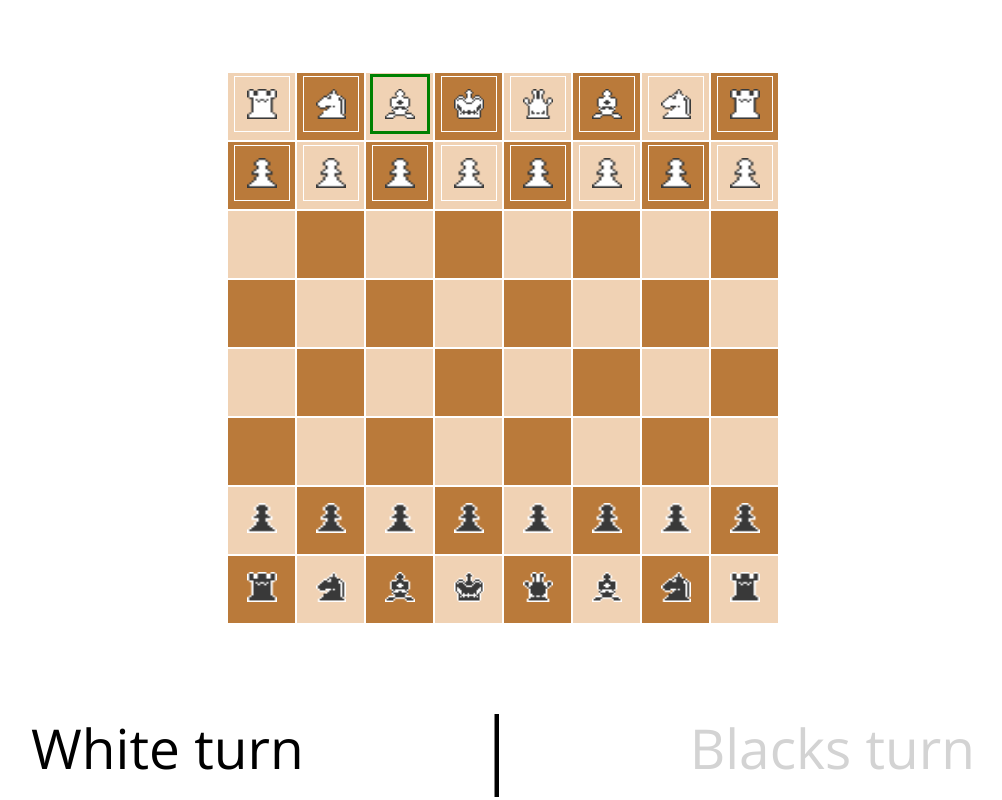
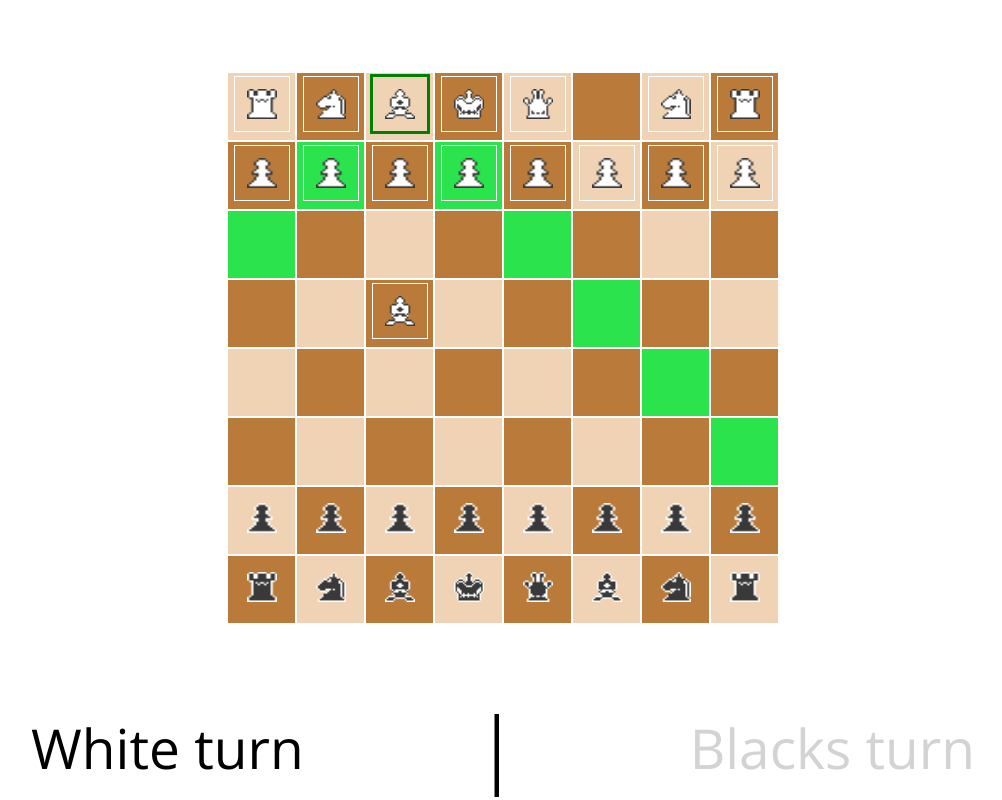
Before and after one commit to SafwanChowdhury/Chess-Project, a website: page Chess/index.html in a window 1280 px wide. Both pictures are taken after a click on the element 536 px from the left and 105 px from the top of the page. Shown: the whole page, without its empty margins (137-1139 px from the left). Drawn offline with nearby package versions, Linux system fonts and the light colour scheme.

Commit message:
bishop partially working, need to implement bounding

```diff
--- a/Chess/index.html
+++ b/Chess/index.html
@@ -22,7 +22,7 @@
       <td class="whiteSpace"><p class="wBishop" id="2"></p></td>
       <td class="blackSpace"><p class="wKing" id="3"></p></td>
       <td class="whiteSpace"><p class="wQueen" id="4"></p></td>
-      <td class="blackSpace"><p class="wBishop" id="5"></p></td>
+      <td class="blackSpace"></td>
       <td class="whiteSpace"><p class="wKnight" id="6"></p></td>
       <td class="blackSpace"><p class="wRook" id="7"></p></td>
     </tr>
@@ -49,7 +49,7 @@
     <tr>
       <td class="blackSpace"></td>
       <td class="whiteSpace"></td>
-      <td class="blackSpace"></td>
+      <td class="blackSpace"><p class="wBishop" id="5"></p></td>
       <td class="whiteSpace"></td>
       <td class="blackSpace"></td>
       <td class="whiteSpace"></td>
--- a/Chess/script.js
+++ b/Chess/script.js
@@ -1,10 +1,10 @@
 /*----------- Game State Data ----------*/
 
 const board = [
-    0, 1, 2, 3, 4, 5, 6, 7,
+    0, 1, 2, 3, 4, null, 6, 7,
     8, 9, 10, 11, 12, 13, 14, 15,
     null, null, null, null, null, null, null, null,
-    null, null, null, null, null, null, null, null,
+    null, null, 5, null, null, null, null, null,
     null, null, null, null, null, null, null, null,
     null, null, null, null, null, null, null, null,
     16, 17, 18, 19, 20, 21, 22, 23,
@@ -41,6 +41,7 @@ let selectedPiece = {
     row: 0,
     col: 0,
     class: '',
+    color: 0,
     moveTwo: false,
     isPawn: false,
     isRook: false,
@@ -105,6 +106,7 @@ function resetSelectedPieceProperties() {
     selectedPiece.row = 0;
     selectedPiece.col = 0;
     selectedPiece.class = "";
+    selectedPiece.color = 0;
     selectedPiece.moveTwo = false;
     selectedPiece.isPawn = false;
     selectedPiece.isRook = false;
@@ -137,6 +139,13 @@ function getSelectedPiece() {
     else if (right.includes(selectedPiece.indexOfBoardPiece)){
         selectedPiece.isRight = true;
     }
+    if (selectedPiece.pieceId < 16){
+        selectedPiece.color = 0
+    }
+    else{
+        selectedPiece.color = 1
+    }
+    console.log(selectedPiece)
     if (selectedPiece.isRook)
         rook();
     else if (selectedPiece.isKnight)
@@ -297,6 +306,71 @@ function knight(){
 }
 
 function bishop(){
+    let position = selectedPiece.indexOfBoardPiece
+    let possibleMoves = [];
+    let col = selectedPiece.col; // column of bishop
+    let row = selectedPiece.row; // row of bishop
+
+    // check diagonals going down and to the right
+    let i = position;
+    let counter = 0
+    while (i % 8 >= col && i < 64) { // check if the position is on the same diagonal
+        possibleMoves.push(counter * 9);
+        i += 9;
+        counter++
+    }
+
+    // check diagonals going down and to the left
+    i = position;
+    counter = 0
+    while (i % 8 <= col && i < 64) { // check if the position is on the same diagonal
+        possibleMoves.push(counter * 7);
+        i += 7;
+        counter++
+    }
+
+    // check diagonals going up and to the left
+    i = position;
+    counter = 0
+    while (i % 8 <= col && i >= 0) { // check if the position is on the same diagonal
+        possibleMoves.push(counter * -9);
+        i -= 9;
+        counter++
+    }
+
+    // check diagonals going down and to the right
+    i = position;
+    counter = 0
+    while (i % 8 >= col && i >= 0) { // check if the position is on the same diagonal
+        possibleMoves.push(counter * -7);
+        i -= 7;
+        counter++
+    }
+    console.log("possible moves " + possibleMoves)
+    // exclude current position from possible moves
+    console.log(possibleMoves.length)
+/*    for (let i = 0; i < possibleMoves.length; i++){
+        console.log("i " + i + " Val: " + possibleMoves[i])
+        if (possibleMoves[i] + position === position) {
+            //console.log("splice " + possibleMoves[i])
+            possibleMoves.splice(i, 1);
+        }
+    }*/
+
+    for (let i = 0; i < possibleMoves.length; i++){
+        if (possibleMoves[i] > 0 || possibleMoves[i] < 0){
+            selectedPiece.moves.push(possibleMoves[i])
+        }
+    }
+/*    console.log("possible moves " + possibleMoves)
+
+    selectedPiece.moves = possibleMoves
+    selectedPiece.moves.sort( function( a , b){
+        if(a > b) return 1;
+        if(a < b) return -1;
+        return 0;
+    });*/
+    console.log(selectedPiece.moves)
     givePieceBorder();
 }
 
@@ -324,9 +398,8 @@ function givePieceBorder() {
 // gives the cells on the board a 'click' bassed on the possible moves
 function giveCellsClick() {
     for (let i = 0; i < selectedPiece.moves.length; i++){
-        // console.log(selectedPiece.moves[i])
         cells[selectedPiece.indexOfBoardPiece + selectedPiece.moves[i]].setAttribute("onclick", ("makeMove(" + selectedPiece.moves[i] + ")"));
-        cells[selectedPiece.indexOfBoardPiece + selectedPiece.moves[i]].setAttribute("style", ("background-color: #39bd51"))
+        cells[selectedPiece.indexOfBoardPiece + selectedPiece.moves[i]].setAttribute("style", ("background-color: #2be34d"))
     }
 }
 
```
